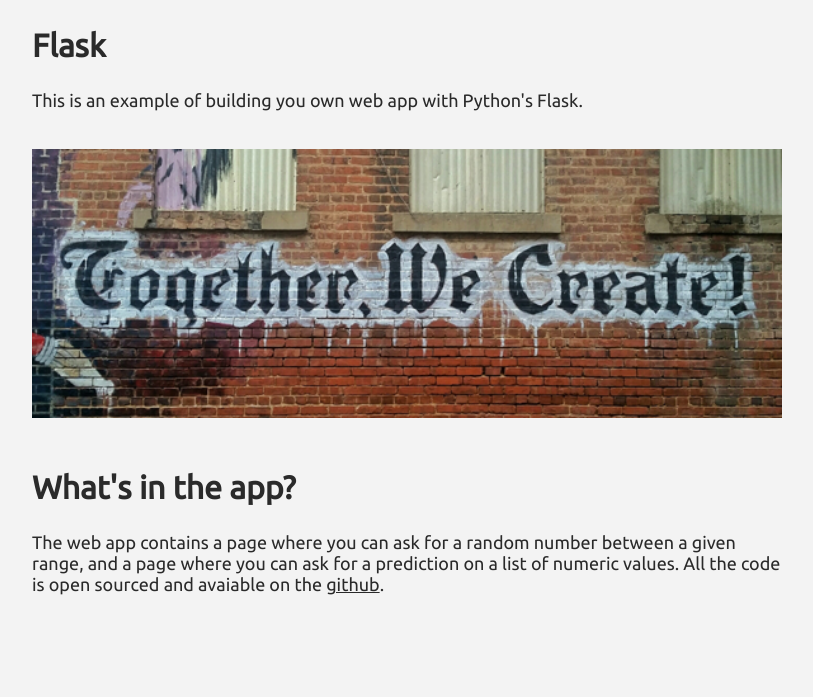
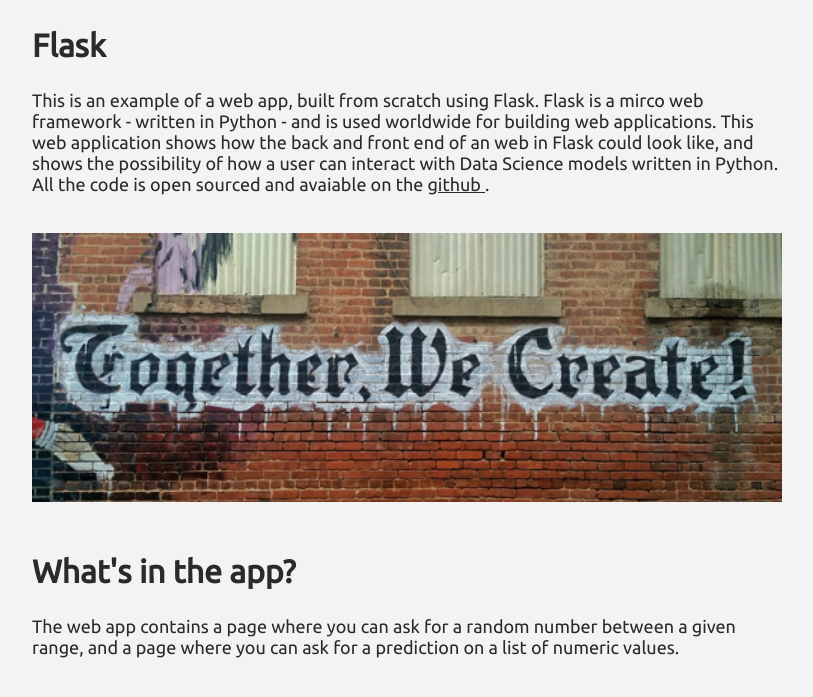
Before and after one commit to SimonDanielV/whattheflask, a Flask app: page / in a window 1280 px wide. Shown: the part 53-750 px from the top of the page, without its empty margins (233-1046 px from the left). Run offline with Flask 2, Linux system fonts and the light colour scheme.

Commit message:
text changes

```diff
--- a/web/templates/home.html
+++ b/web/templates/home.html
@@ -10,14 +10,19 @@
       {% block content %}
       <div class="content">
         <h2 class = "subtitle"> Flask </h2>
-          <p> This is an example of building you own web app with Python's
-          Flask. </p>
+          <p> This is an example of a web app, built from scratch using Flask.
+          Flask is a mirco web framework - written in Python - and is used
+          worldwide for building web applications. This web application shows
+          how the back and front end of an web in Flask could look like, and
+          shows the possibility of how a user can interact with Data Science
+          models written in Python. All the code is open sourced and avaiable
+          on the <a href="https://github.com/SimonDanielV/whattheflask">github
+          </a>.</p>
         <img src="/static/images/home-main.png">
         <h2 class = "subtitle"> What's in the app? </h2>
           <p> The web app contains a page where you can ask for a random number
           between a given range, and a page where you can ask for a prediction
-          on a list of numeric values. All the code is open sourced and avaiable
-          on the <a href="https://github.com/SimonDanielV/whattheflask">github</a>. </p>
+          on a list of numeric values. </p>
       </div>
       {% endblock %}
     </body>
--- a/web/templates/predict_number.html
+++ b/web/templates/predict_number.html
@@ -10,7 +10,7 @@
       {% block content %}
       <div class="content">
         <div class="interactive">
-          <h2 class = "random-form"> Random number </h2>
+          <h2 class = "random-form"> Predict the next number </h2>
           <form method="POST">
             <p> Enter a list of number on which you would like to predict to next one:</p>
             <input type="text" name="numberSequence">
```
